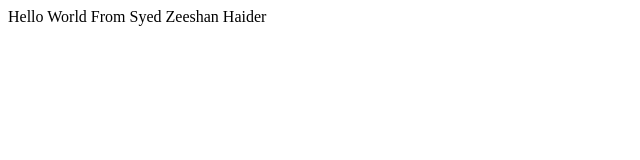
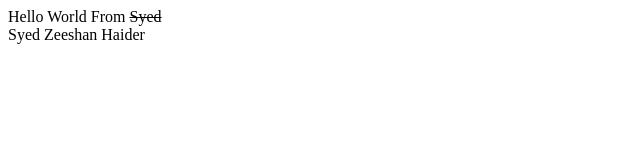
Before and after one commit to SyedZeeshanHaider14/BootCamp9266, a plain HTML site: page index.html in a window 1280 px wide. Shown: the whole page, without its empty margins (0-640 px from the left). Drawn offline with Linux system fonts and the light colour scheme.

Commit message:
afterindex.html
After Changeing

```diff
--- a/index.html
+++ b/index.html
@@ -7,7 +7,9 @@
 </head>
 <body>
     <div>
-        Hello World From Syed Zeeshan Haider
+        Hello World From <s> Syed </s>
+        <br />
+        Syed Zeeshan Haider
     </div>
 </body>
 </html>
```
